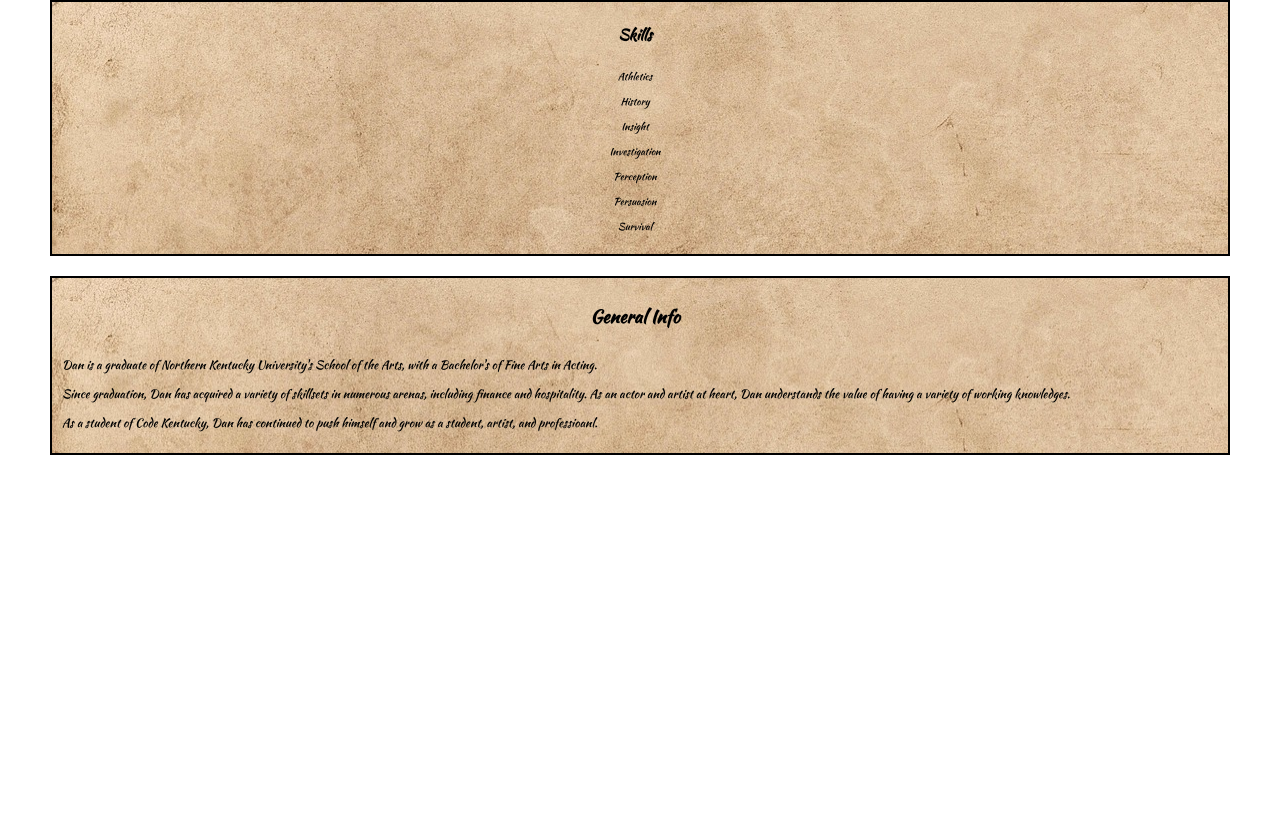
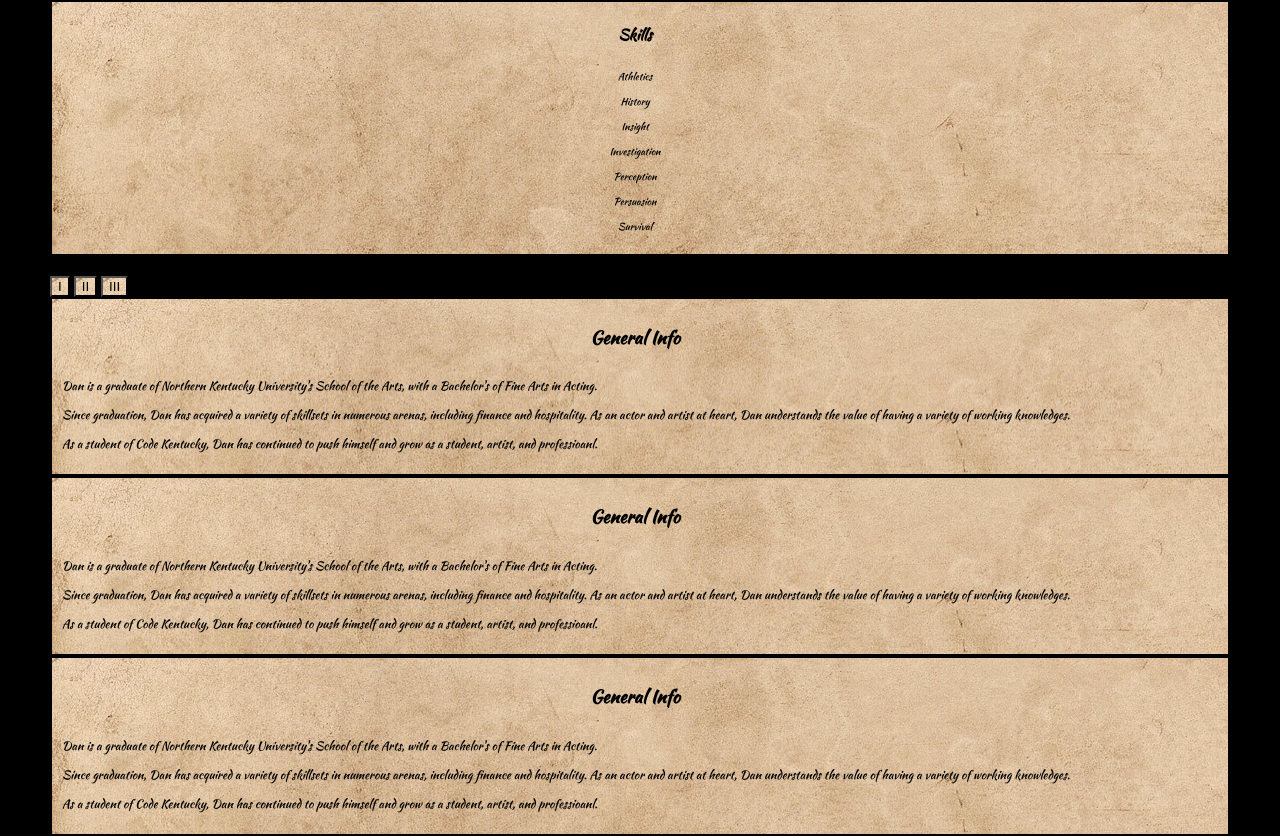
Before and after one commit to dan-robertson513/cdky-project-dr, a plain HTML site: page index.html in a window 1280 px wide. Shown: the part 1049-1885 px from the top of the page. Before the commit the page ends 1504 px from the top, so only its background shows below. Drawn offline with Linux system fonts and the light colour scheme.

Commit message:
continued refactoring, added main.js and built buttons into the bottom of my page

```diff
--- a/index.html
+++ b/index.html
@@ -99,21 +99,72 @@
                     </div>
 
                 </div>
-                <div class="general-info-container parchment">
-                    <h2 class="general-info-label"> General Info</h2>
-                    <div class="general-info-items">
-                        <p> Dan is a graduate of Northern Kentucky University's School of the Arts, with a Bachelor's of
-                            Fine Arts in Acting.</p>
-                        <p> Since graduation, Dan has acquired a variety of skillsets in numerous arenas, including
-                            finance and hospitality. As an actor and artist at heart, Dan understands the value of
-                            having a variety of working knowledges.</p>
-                        <p> As a student of Code Kentucky, Dan has continued to push himself and grow as a student,
-                            artist, and professioanl.</p>
+                <div class="tabs">
+                    <div class="buttons">
+                        <button class="active parchment" data-button="1">I</button>
+                        <button class="parchment" data-button="2">II</button>
+                        <button class="parchment" data-button="3">III</button>
+                    </div>
+                    <div class="tabs-container">
 
+                        <div class="general-info-container in-use parchment" data-tab="1">
+                            <h2 class="general-info-label"> General Info</h2>
+                            <div class="general-info-items">
+                                <p> Dan is a graduate of Northern Kentucky University's School of the Arts, with a
+                                    Bachelor's of
+                                    Fine Arts in Acting.</p>
+                                <p> Since graduation, Dan has acquired a variety of skillsets in numerous arenas,
+                                    including
+                                    finance and hospitality. As an actor and artist at heart, Dan understands the value
+                                    of
+                                    having a variety of working knowledges.</p>
+                                <p> As a student of Code Kentucky, Dan has continued to push himself and grow as a
+                                    student,
+                                    artist, and professioanl.</p>
+
+                            </div>
+                        </div>
+                        <div class="general-info-container parchment" data-tab="2">
+                            <h2 class="general-info-label"> General Info</h2>
+                            <div class="general-info-items">
+                                <p> Dan is a graduate of Northern Kentucky University's School of the Arts, with a
+                                    Bachelor's of
+                                    Fine Arts in Acting.</p>
+                                <p> Since graduation, Dan has acquired a variety of skillsets in numerous arenas,
+                                    including
+                                    finance and hospitality. As an actor and artist at heart, Dan understands the value
+                                    of
+                                    having a variety of working knowledges.</p>
+                                <p> As a student of Code Kentucky, Dan has continued to push himself and grow as a
+                                    student,
+                                    artist, and professioanl.</p>
+
+                            </div>
+                        </div>
+                        <div class="general-info-container parchment" data-tab="3">
+                            <h2 class="general-info-label"> General Info</h2>
+                            <div class="general-info-items">
+                                <p> Dan is a graduate of Northern Kentucky University's School of the Arts, with a
+                                    Bachelor's of
+                                    Fine Arts in Acting.</p>
+                                <p> Since graduation, Dan has acquired a variety of skillsets in numerous arenas,
+                                    including
+                                    finance and hospitality. As an actor and artist at heart, Dan understands the value
+                                    of
+                                    having a variety of working knowledges.</p>
+                                <p> As a student of Code Kentucky, Dan has continued to push himself and grow as a
+                                    student,
+                                    artist, and professioanl.</p>
+
+                            </div>
+                        </div>
                     </div>
+                </div>
             </section>
         </div>
     </main>
 </body>
 
+<script src="main.js"></script>
+
 </html>
--- a/main.css
+++ b/main.css
@@ -4,10 +4,15 @@
 
 body {
     margin: 0;
+    background-color: black;
+    color: white;
 }
-.parchment  {
+
+.parchment {
     background-image: url(parchment.jpeg);
+    color: black;
 }
+
 .stat-item-container {
     font-size: 35px;
     font-family: 'Kaushan Script', cursive;
@@ -127,7 +132,10 @@ body {
 .profiencies-label {
     text-align: center;
 }
-.h3, h4, h5 {
+
+.h3,
+h4,
+h5 {
     font-weight: bold;
 }
 
@@ -177,7 +185,9 @@ body {
         flex-wrap: wrap;
         gap: 20px;
     }
-    .profiencies-container, .skills-container {
+
+    .profiencies-container,
+    .skills-container {
         flex-basis: calc(50% - 10px);
         box-sizing: border-box;
     }
--- /dev/null
+++ b/main.js
@@ -0,0 +1,23 @@
+const buttons = document.querySelectorAll("button");
+
+const toggleTab = (event) => {
+  console.log(event.target);
+  const clickedBtn = event.target;
+  const selectedTabNumber = clickedBtn.dataset.button;
+  const currentActiveBtn = document.querySelectorAll("button.active")[0];
+  const currentActiveTab = document.querySelectorAll("div.in-use")[0];
+  const newSelectedTab = document.querySelectorAll(
+    `[data-tab="${selectedTabNumber}"]`
+  )[0];
+
+  console.log(newSelectedTab);
+  currentActiveBtn.classList.remove(`active`);
+  currentActiveTab.classList.remove(`in-use`);
+  clickedBtn.classList.add(`active`);
+  newSelectedTab.classList.add(`in-use`);
+};
+
+buttons.forEach((button) => {
+  console.log(button);
+  button.addEventListener("click", toggleTab);
+});
```
